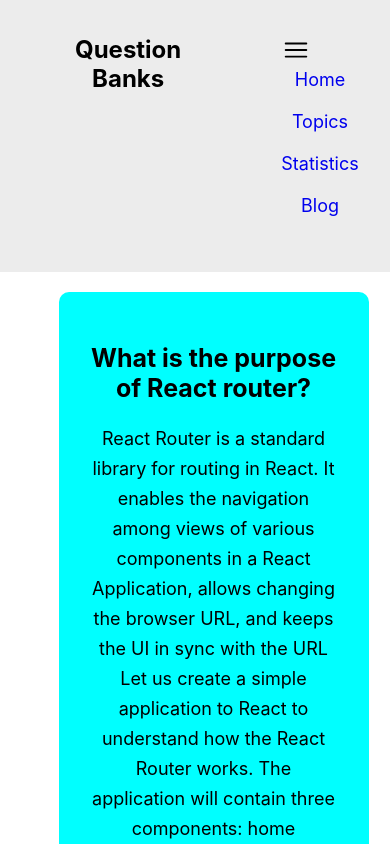
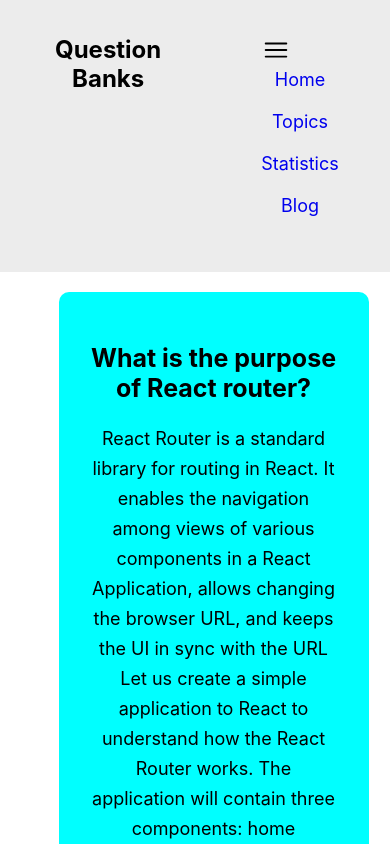
Before and after one commit to Aminulhoque01/Quize-banks, a React (Create React App) app: page /blog in a window 390 px wide. Shown: the top 844 px of the page. Built offline with nearby package versions, Linux system fonts and the light colour scheme.

Commit message:
last-commit

```diff
--- a/src/components/Nave/Nave.css
+++ b/src/components/Nave/Nave.css
@@ -40,9 +40,6 @@
 
 @media only screen and (max-width:600px) {
     .nave-container{
-
-
-        /* justify-content: space-between; */
         background-color: rgba(203, 203, 203, 0.374);
         padding: 35px;
         margin-bottom: 0px;
@@ -50,7 +47,7 @@
     }
 
     .nave-title{
-        margin-left: 40px;
+        margin-left: 20px;
     }
 
     .nave-rout{
--- a/src/components/Question/Qustion.css
+++ b/src/components/Question/Qustion.css
@@ -3,7 +3,7 @@
     width: 80%;
     margin: auto;
     border: 1px solid #ddd;
-     margin-top: 20px;
+    margin-top: 20px;
 }
 .question-title{
     font-size: 25px;
@@ -52,4 +52,8 @@
         padding-left: 40px;
     }
 
+    .question-container{
+        border:none;
+    }
+
 }
```
